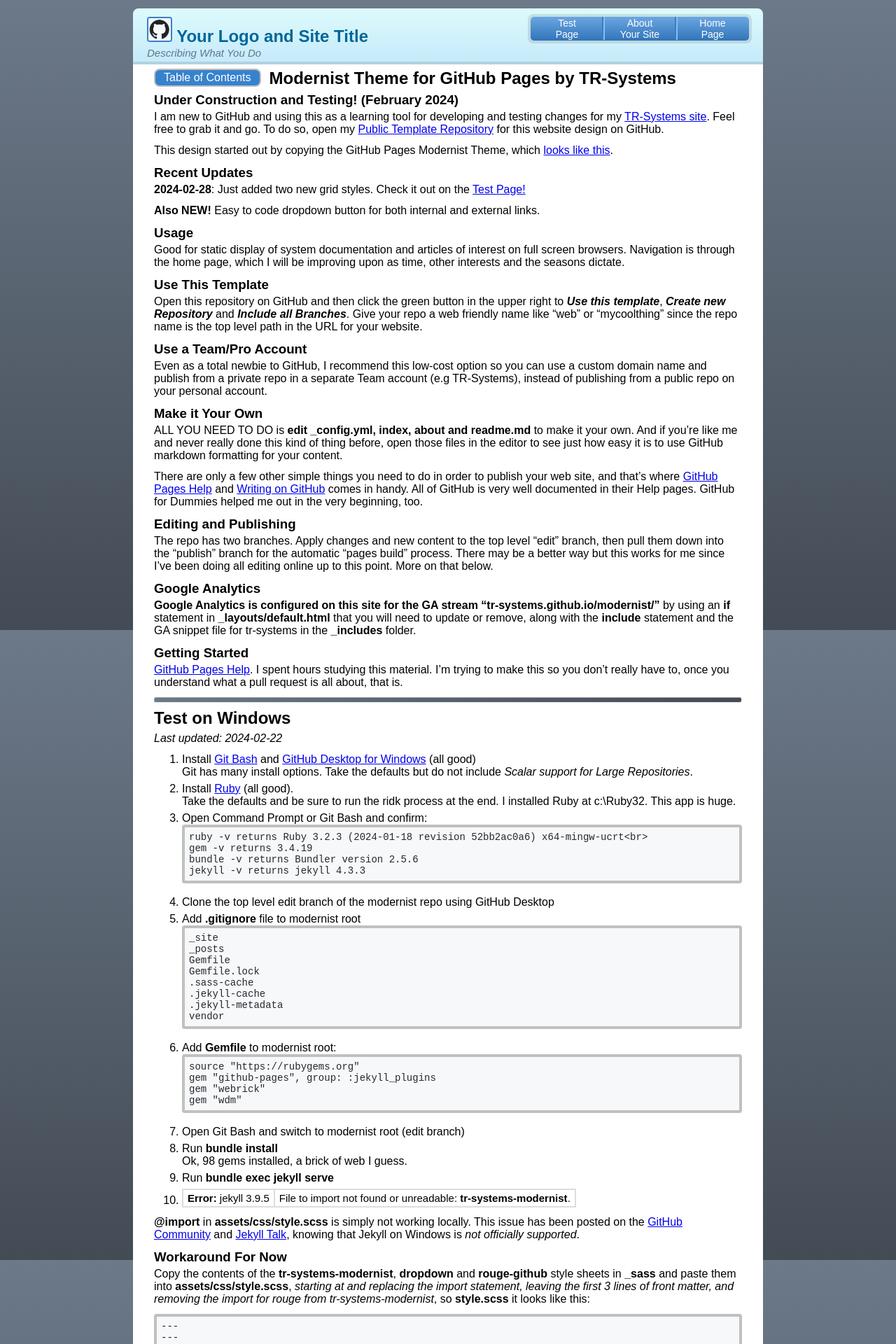
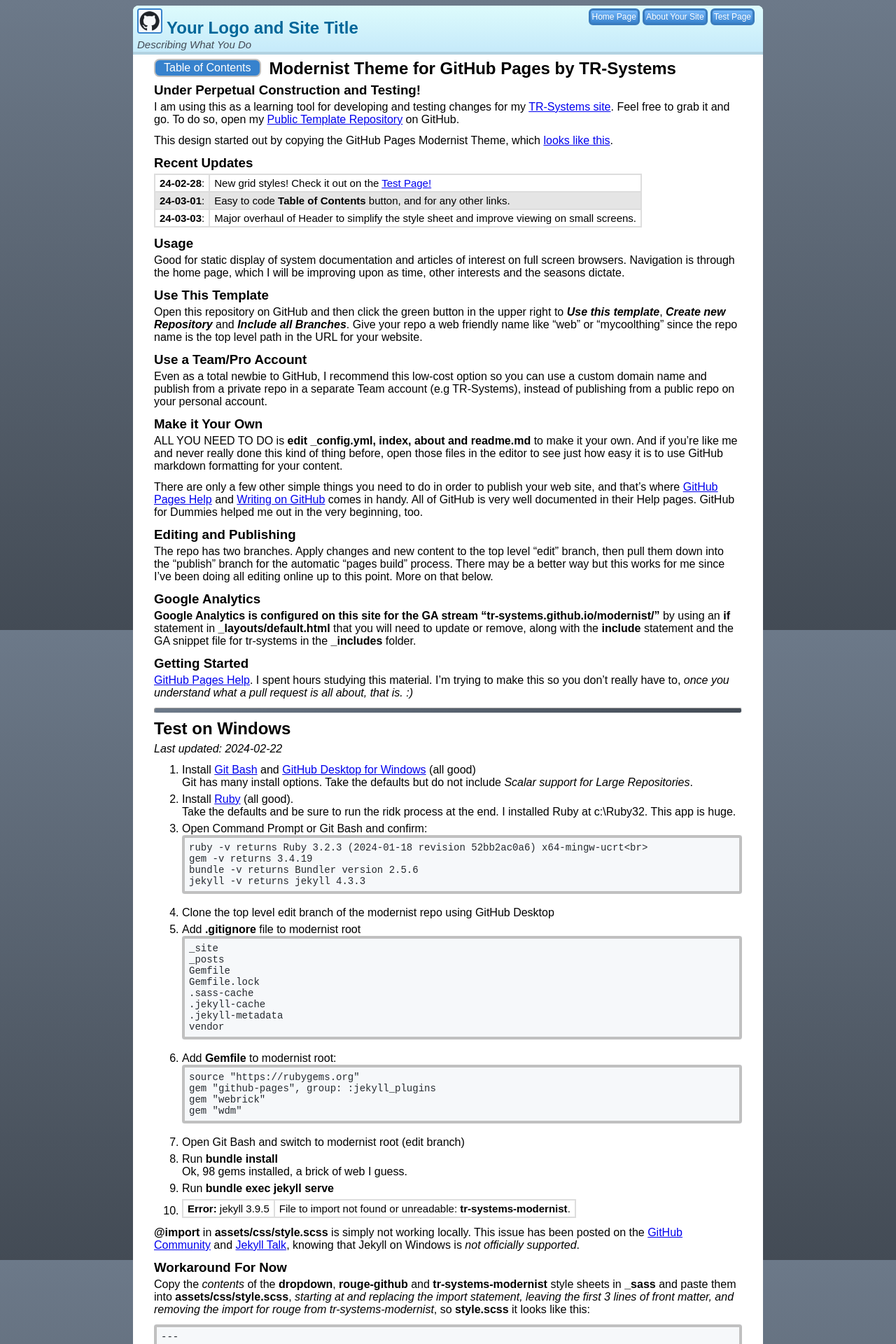
Before and after one commit to TR-Systems/modernist, a Jekyll site: the page built from index.md, in a window 1280 px wide. Shown: the top 1920 px of the page at 70% size. Built offline with Jekyll 4.4.1, drawn with Linux system fonts in a browser that asks for light colours; our own code applies the rules of GitHub Pages for plain Markdown files; some of the changed text lies outside the part shown.

Commit message:
Overhaul Header Style

````diff
--- a/_config.yml
+++ b/_config.yml
@@ -50,7 +50,7 @@
 
 highlighter: rouge
 
-# Header and Footer Elements used in _layouts/default.html
+# Header and Footer Elements used in -layouts/default.html
 
 title: Your Logo and Site Title
 
@@ -72,13 +72,16 @@
 # Two lines only, keep text and words short to fit in box, use <br> to force break
 # Update with your userid and repo name
 
-about_text: About<br>Your Site
-about_page: /about.html
+home-text: Home Page
+home-page: index.html
+
+about-text: About Your Site
+about-page: about.html
 
 # url takes precedence over page, see default.html
-hlink1_text: Test<br>Page
-hlink1_page: /test.html
-# hlink1_url: https://to somewhere else
+hlink1-text: Test Page
+hlink1-page: test.html
+# hlink1-url: https://to somewhere else
 
 # Three paragraphs (lines) for Footer Content
 # Notice how you can apply simple html emphasis formatting
@@ -87,17 +90,17 @@
 
 # First line of footer
 
-contact_info1: <strong>Contact:</strong>
-contact_info2: <em>trsystems.help</em> at the little G mail place.
+contact-info1: <strong>Contact:</strong>
+contact-info2: <em>trsystems.help</em> at the little G mail place.
 
 # Second line with font-size: small in default.html
 
-footer_text1: Website powered by Github Pages using modified Modernist Theme
+footer-text1: Website powered by Github Pages using modified Modernist Theme
 
 # Text2 displayed only if url is specified
 
-footer_text2: <em>Use my template and get started today!</em>
-footer_url: https://tr-systems.github.io/modernist/
+footer-text2: <em>Use my template and get started today!</em>
+footer-url: https://tr-systems.github.io/modernist/
 
 # Third line of footer, with &copy symbol preceding in default.html
 
--- a/_layouts/default.html
+++ b/_layouts/default.html
@@ -24,39 +24,49 @@
 </head>
   <body>
     <div class="wrapper">
-      <header>
+      <section>
+        <div class="grid-hdr">
+	      <div class="item1">
+            <div class="header">
               {% if site.logo %}
-          <h1><img src="{{ site.logo }}" width="32"> {{ site.title }}</h1>
+                <img src="{{ site.logo }}" width="32"><h1 style="display: inline;">{{ site.title }}</h1>
               {% else %}
                 <h1>{{ site.title }}</h1>
               {% endif %}
-        <p><em>{{ site.description | default: site.github.project_tagline }}</em></p>
+              <p>{{ site.description | default: site.github.project_tagline }}</p>
+            </div>
+          </div>
+	      <div class="item2">
+            <div class="header">
               <ul>
-          {% if site.hlink1_url %}
-            <li><a target="_blank" href="{{ site.hlink1_url }}">{{ site.hlink1_text }}</a></li>
+                {% if site.hlink1-url %}
+                  <li><a target="_blank" href="{{ site.hlink1-url }}">{{ site.hlink1-text }}</a></li>
                 {% else %}
-	    {% if site.hlink1_page %}
-              <li><a href="{{ site.url }}/{{ site.hlink1_page }}">{{ site.hlink1_text }}</a></li>
+	              {% if site.hlink1-page %}
+                      <li><a href="{{ site.url }}/{{ site.hlink1-page }}">{{ site.hlink1-text }}</a></li>
                   {% endif %}
                 {% endif %}
-          {% if site.about_page %}
-            <li><a href="{{ site.url }}/{{ site.about_page }}">{{ site.about_text }}</a></li>
+                {% if site.about-page %}
+                  <li><a href="{{ site.url }}/{{ site.about-page }}">{{ site.about-text }}</a></li>
                 {% endif %}
-          <li><a href="{{ site.url }}">Home<br>Page</a></li>
+                {% if site.home-page %}
+                  <li><a href="{{ site.url }}/{{ site.home-page }}">{{ site.home-text }}</a></li>
+                {% endif %}
               </ul>
-      </header>
-      <section>
+            </div>
+          </div>
+        </div>
 
         {{ content }}
 
       </section>
     </div>
     <footer>
-      <p>{{ site.contact_info1 }} {{ site.contact_info2 }}</p>
-      {% if site.footer_url %}
-        <p><small>{{ site.footer_text1 }} <a target="_blank" href="{{ site.footer_url }}">{{ site.footer_text2 }}</a></small></p>
+      <p>{{ site.contact-info1 }} {{ site.contact-info2 }}</p>
+      {% if site.footer-url %}
+        <p><small>{{ site.footer-text1 }} <a target="-blank" href="{{ site.footer-url }}">{{ site.footer-text2 }}a></small></p>
       {% else %}
-        <p><small>{{ site.footer_text1 }} {{ site.footer_text2 }}</small></p>
+        <p><small>{{ site.footer-text1 }} {{ site.footer-text2 }}</small></p>
       {% endif %}
       <p>&copy{{ site.copyright }}</p>
     </footer>
--- a/_sass/dropdown.scss
+++ b/_sass/dropdown.scss
@@ -30,7 +30,7 @@
 .dropdown-content a {
   color: black;
   font-size: 14px;
-  padding: 2px 8px;
+  padding: 4px 8px;
   text-decoration: none;
   display: block;
 }
--- a/_sass/tr-systems-modernist.scss
+++ b/_sass/tr-systems-modernist.scss
@@ -11,114 +11,98 @@
 }
 
 body {
-  padding: 12px 0;
-  margin: 0;
   font-family: Arial, Helvetica, sans-serif;
   font-size: 16px;
   color: black;
-  min-height: calc(100% - 100px);
-}
-
-.wrapper {
-  width: 900px;
-  margin: 0 auto;      /* centers the wrapper on page */
-  padding-bottom: 8px; /* space between wrapper and footer */
+/*  min-height: calc(100% - 100px); ??? */
 }
 
 header, section, footer {
   display:block;
 }
 
-header {
-  border-radius: 8px 8px 0 0;
+.wrapper {
+  width: 900px;
+  margin: 0 auto;      /* centers the wrapper on page */
+}
+
+section {
+  padding: 0 30px;     /* margins for content in the wrapper */
+  background: white;
+  border-radius: 8px;
+  position: relative;
+}
+
+.grid-hdr {
+  display: grid;
+  grid-column-gap: 0;
+  grid-template-columns: 60% 40%;
+  margin-left: -30px;   /* negate section padding */
+  margin-right: -30px;
+  margin-bottom: 6px;
+  padding-top: 4px;
+  padding-bottom: 2px;
   background:#C6EAFA;
   background: linear-gradient(#DDFBFC, #C6EAFA);
-  position:relative;
-  padding:12px 20px 4px 20px;
+  border-radius: 8px 8px 0 0;
   border-bottom:4px solid #B2D2E1;
+}
 
+.header {
   img {
+    margin-left: 6px;
+	padding: 0;
     border: 2px solid #3782CD;
     border-radius: 4px;
     background: none;
-    padding:0;
   }
 
   h1 {
-    margin:0;
-    padding:0;
-    font-size:24px;
-    line-height:1.2;
-    color:#069;
+    margin-left: 6px;
+	margin-bottom: 0;
+    padding: 0;
+    font-size: 24px;
+    line-height: 1.2;
+    color: #069;
   }
 
   p {
-    margin:0;
-    color:#61778B;
-    font-size:15px;
-/*  Don't know what this does */
+    margin: 0 6px 0;
+    color: #434B55; /* #61778B #6C7989, #434B55 */
+    font-size: 15px;
+	font-style: italic;
+/*  Hide Site Description when screen shrinks in @Media setting */
     &.view {
       display:none;
     }
   }
 
-/* All this just to build three link buttons */
   ul {
-    margin:0;
-    padding:0 2px;
-    list-style:none;
-    position:absolute;
-    z-index:1;
-    right:20px;
-    top:12px;
-    height:34px;
-    background:#5198DF;
-    background: linear-gradient(#77B9FB, #3782CD);
-    border-radius:5px;
-    width:auto;
-    /* Without this, there is no border around the link buttons in the list. */
-    &:before {
-      content:'';
-      position:absolute;
-      z-index:-1;
-      left:-4px;
-      top:-4px;
-      right:-4px;
-      bottom:-4px;
-      border-radius: 8px;
-      background:rgba(#000, 0.1);
+    list-style: none;
+    padding-bottom: 6px; /* push the buttoms up in the grid container */
+    margin-right: 12px;    /* and move them to the left */
+	margin-bottom: 0;     /* over-ride default ul style */
+
+    li {
+      float: right;
+	  padding: 2px 2px;
+      border: 3px solid #3A7CBE;
+	  border-radius: 6px;
+      background: #5198DF;
+      background: linear-gradient(#77B9FB, #3782CD);
     }
 
     li:not(:last-child) {
-      padding-bottom: 0;
-    }
-    li {
-      width:100px;
-      float:left;
-      border-right:2px solid #3A7CBE;
-
-      &.single {
-        border:none;
-      }
-    }
-
-    li + li {
-      width: 100px;
-      border-left: 2px solid #8BBEF3;
-    }
-
-    li + li + li {
-      border-right: none;
-      width: 100px;
+      margin-left: 4px;
+      padding: 2px 2px;
     }
 
     a {
       color: white;
       display: block;
-      font-size: 14px;
+      font-size: 12px;
       text-align: center;
       text-decoration: none;
-      padding-top: 1px;
 
       strong {
         font-weight: normal;
@@ -142,13 +126,6 @@
   }
 }
 
-section {
-  padding: 6px 30px 1px; /* margins for content in the wrapper */
-  background: white;
-  border-radius: 0 0 8px 8px;
-  position: relative;
-}
-
 .grid-5050 {
   display: grid;
   grid-template-columns: 1fr 1fr;
@@ -170,13 +147,6 @@
   margin: 0 0 12px;
 }
 
-.grid-toc {
-  display: grid;
-  grid-template-columns: max-content 1fr;
-  grid-column-gap: 12px;
-  margin: 0 0 6px;
-}
-
 /* Grid Columns 1 and 2 */
 .grid-c1 {
   hr {height: 3px;}
@@ -186,13 +156,20 @@
   hr {height: 3px;}
 }
 
+.grid-toc {
+  display: grid;
+  grid-template-columns: max-content 1fr;
+  grid-column-gap: 12px;
+  margin: 0 0 6px;
+}
+
 .grid-toc-content {
   button {margin: 0;}
   h1 {margin: 0;}
   h2 {margin: 0;}
 }
 
-/* margin: top 0, left/right 0, bottom NNpx */
+/* margin adjustments: top 0, left/right 0, bottom NNpx */
 
 h1, h2, {
   padding:0;
@@ -263,8 +240,8 @@
   padding: 4px;
   border: 4px solid #3782CD;
   border-radius: 8px;
-  background:silver;
-  max-width:100%;
+  background: silver;
+  max-width: 100%;
 }
 .img-border2 {
   padding: 2px;
@@ -310,14 +287,13 @@
   vertical-align: middle;
 }
 
-@media print, screen and (max-width: 740px) {
+@media print, screen and (max-width: 900px) {
   body {
     padding:0;
   }
 
   .wrapper {
     border-radius: 0;
-    box-shadow: none;
     width:100%;
   }
 
@@ -337,7 +313,7 @@
   }
 }
 
-@media print, screen and (max-width:580px) {
+@media print, screen and (max-width:500px) {
   header ul {
     display:none;
   }
--- a/index.md
+++ b/index.md
@@ -20,15 +20,16 @@
 </div>
 </div>
 
-### Under Construction and Testing! (February 2024)
-I am new to GitHub and using this as a learning tool for developing and testing changes for my [TR-Systems site](https://tr-systems.github.io/web/){:target="_blank"}. Feel free to grab it and go. To do so, open my [Public Template Repository](https://github.com/tr-systems/modernist){:target="_blank"} for this website design on GitHub.
+### Under Perpetual Construction and Testing!
+I am using this as a learning tool for developing and testing changes for my [TR-Systems site](https://tr-systems.github.io/web/){:target="_blank"}. Feel free to grab it and go. To do so, open my [Public Template Repository](https://github.com/tr-systems/modernist){:target="_blank"}  on GitHub.
 
 This design started out by copying the GitHub Pages Modernist Theme, which [looks like this](https://pages-themes.github.io/modernist/){:target="_blank"}.
 
 ### Recent Updates
-**2024-02-28**: Just added two new grid styles. Check it out on the [Test Page!](test.md)
 
-**Also NEW!** Easy to code dropdown button for both internal and external links.
+| **24-02-28**: | New grid styles! Check it out on the [Test Page!](test.md)
+| **24-03-01**: | Easy to code **Table of Contents** button, and for any other links.
+| **24-03-03**: | Major overhaul of Header to simplify the style sheet and improve viewing on small screens.
 
 ### Usage
 Good for static display of system documentation and articles of interest on full screen browsers. Navigation is through the home page, which I will be improving upon as time, other interests and the seasons dictate.
@@ -51,7 +52,7 @@
 **Google Analytics is configured on this site for the GA stream "tr-systems.github.io/modernist/"** by using an **if** statement in **_layouts/default.html** that you will need to update or remove, along with the **include** statement and the GA snippet file for tr-systems in the **_includes** folder.
 
 ### Getting Started
-[GitHub Pages Help](https://docs.github.com/en/pages){:target="_blank"}. I spent hours studying this material. I'm trying to make this so you don't really have to, once you understand what a pull request is all about, that is.
+[GitHub Pages Help](https://docs.github.com/en/pages){:target="_blank"}. I spent hours studying this material. I'm trying to make this so you don't really have to, *once you understand what a pull request is all about, that is. :)*
 
 ---
 
@@ -97,7 +98,7 @@
 **@import** in **assets/css/style.scss** is simply not working locally. This issue has been posted on the [GitHub Community](https://github.com/orgs/community/discussions/108932){:target="_blank"} and [Jekyll Talk](https://talk.jekyllrb.com/t/error-file-to-import-not-found-or-unreadable-style-sheet/8973){:target="_blank"}, knowing that Jekyll on Windows is *not officially supported*.
 
 ### Workaround For Now
-Copy the contents of the **tr-systems-modernist**, **dropdown** and **rouge-github** style sheets in **_sass** and paste them into **assets/css/style.scss**, *starting at and replacing the import statement, leaving the first 3 lines of front matter, and removing the import for rouge from tr-systems-modernist*, so **style.scss** it looks like this:
+Copy the *contents* of the **dropdown**, **rouge-github** and **tr-systems-modernist** style sheets in **_sass** and paste them into **assets/css/style.scss**, *starting at and replacing the import statement, leaving the first 3 lines of front matter, and removing the import for rouge from tr-systems-modernist*, so **style.scss** it looks like this:
 
 ```
 ---
@@ -116,9 +117,11 @@
 
 1. Run **bundle exec jekyll serve**<br>
 The site now builds. See it here: http://localhost:4000
-2. You can now make content and style changes *on the fly* with the jekyll server running.
-3. When you're done, copy any changes to **style.scss** to **tr-systems-modernist** and push them up to GitHub, but DO NOT PUSH **style.scss**!.
-4. Then, on GitHub, create a pull request into the publish branch for "pages build and deploy".
+2. You can now make content and style changes ***on the fly*** with the jekyll server running.
+3. When you're done, copy any changes you've made to **style.scss** into **tr-systems-modernist**.
+4. Push your content and style changes  up to the edit branch on GitHub using Git or GitHub Desktop, but DO NOT PUSH **style.scss**!
+5. Then, on GitHub, create a pull request into the publish branch for "pages build and deploy".
+6. Voila, websites made easy. Ha!
 
 ---
 
@@ -148,25 +151,29 @@
 
 FINALLY, for the first time in this never ending all time consuming silly winter project of mine, something actually worked on the first attempt! Without a single rat hole to chase down first.
 
-Good time to take a good long break and get outside.
-
-#### Catch you later...
-Tis all for now. Hope someone out there finds this design useful and lets me know. That would make my day.
-
-Thanks for stopping by and checking it out!
-
 ---
 ## Design Elements
-#### Table Layout
-I am using the [CSS Reference](https://www.w3schools.com/cssref/index.php){:target="blank"} from W3Schools to learn how to be stylish. And since my system doc uses tables, W3Schools showed me the way, as you see below and in the style sheet.
+I am using the [CSS Reference](https://www.w3schools.com/cssref/index.php){:target="blank"} and more from W3Schools to learn how to be stylish.
 
-#### List Item Spacing
-I use a lot of bulleted and numbered lists in my doc and like a little space between each item, so that's something I added to the style sheet.
+### List Item Spacing
+Lists with a little space between. Easy to find and adjust in the style sheet.
 
-#### Color Scheme
-Same as the original. Changing it may require changing the color of elements within (i.e text colors, black or white). Linear-gradient will be used if the browser supports it otherwise it will use the solid color specified.
+1. numbered list with break<br>
+more text
+2. two
+3. three
 
-The colors are shown using small image files that I created from screen shots on [color sites](https://www.color-hex.com/){:target="_blank"}. There is a better way, and I will find it.
+* bullet list with break<br>
+more text
+* next bullet
+    * four spaces to get nested bullet with break<br>
+    and more text
+    * and one more
+    * last nested bullet
+* last one
+
+### Color Scheme and Table Style
+W3Schools helped me with the table design. The colors are shown using small image files that I created from screen shots on [color sites](https://www.color-hex.com/){:target="_blank"}. There is a better way, and I will find it, but not a priority.
 
 | Selector | Background Colors | Color1 | Color2 |
 | -------- | ----------------- | ------ | ------ |
@@ -194,7 +199,7 @@
 }
 ```
 
-##### Groovy code
+### Groovy code
 
 ```groovy
     errcd = "OK"
@@ -210,33 +215,28 @@
     }
 ```
 
-1. numbered list with break<br>
-more text
-2. two
-3. three
-
-* bullet list with break<br>
-more text
-* next bullet
-    * four spaces to get nested bullet with break<br>
-    and more text
-    * and one more
-    * last nested bullet
-* last one
+### Blockquote
 
 > blockquote text with break<br>more text
 >
 > second paragraph
 
-Definition List
-: HTML/CSS Tag: **dl**
+### Definition List
 
-Definition Term
-: HTML/CSS Tag: **dt**
+Style Sheet
+: Lets people know  how stylish you are
 
-Definition Description
-: HTML/CSS Tag: **dd**
+Wrapper (Generic Term)
+: Used to encapsulate content on a web page
 
+HTML/CSS Grids
+: Used to encapsulate content on a web page in a defined pattern of columns, rows and cells.
+
+### @Media Print, Screen Styles
+In here is where you can make it smaller/better for tablets and phones (e.g. smaller fonts, smaller h1 h2 headings, etc.). Also used to format for printing. Have not done much work in here.
+
+# Test Header1
+content
 ## Test Header2
 content
 ### Test Header3
@@ -248,19 +248,18 @@
 ###### Test Header65
 content
 ## Technical Details
-I only copied what was needed and then modified the style sheet, default html and config to get what you see here. I removed a lot of formatting and fluff that I didn't like from the overloaded style sheet (too many cooks in the kitchen).
+**_layouts/default.html** is used to build the header and footer. **Custom local variables in _config.yml** provide the content. Link buttons will not be displayed if they are not configured.
 
-**_layouts/default.html** is used to build the header and footer and is substantially modified from the original. All content in the header and footer is supplied by **custom local variables in _config.yml**.
+**_sass/tr-systems-modernist.scss** is the primary style sheet, substantially modified from the original.
 
-In there are two optional link buttons in the upper right corner of the header. If not configured, they will not be displayed. Since nav is currently through the home page, that link is on all pages. The default html file controls that and the style sheet controls how the buttons are placed and squeezed together, with a 6px gray border around them. Rather tricky. *So don't mess with the header section of the style sheet!* Actually, have at it. It's always fun to play around and learn new things in the process. That's the whole point of this for me.
+**_sass/dropdown.scss** provides styling for the links button, the basics of which were obtained from W3Schools and then styled to match the theme here.
 
-**_sass/tr-systems-modernist.scss** is the style sheet and since it was developed and modified over years in the public domain, it was disorganized and hard to follow so I am still in the process of cleaning it up by first learning what everything does and then keeping only those mods and adding others to suit my style, which I then apply to my tr-systems site. So just grab it and go.
+**_sass/rouge-github.scss** is the default Rouge style sheet used in GitHub for code highlighting, replacing **rouge-base16-dark** that came with the original, which I have left in the **_sass** folder.
 
-**_sass/rouge-github.scss** is the default Rouge style sheet used in GitHub for code highlighting, replacing **rouge-base16-dark** that came with the original, which I have left in the **_sass** folder. I also removed all of the custom styling of **code** and **pre** elements from the original, so I can start with html defaults and take it from there.
+**assets/css/style.scss** is the **site style sheet**, which imports **tr-systems**, which imports **dropdown** and **rouge**.
 
-**assets/css/style.scss** is used to import the **tr-systems-modernist** style sheet for inclusion in the site, which then imports rouge-github.
+**Note:** If you change the name of the site style sheet, you need to update the reference in **default.html**.
 
-### @Media Print, Screen Styles
-I've only begun to explore. Current style settings are all original but definitely needs changes since I widened the content section substantially. It's in here that you can make it smaller/better for tablets and phones (e.g. smaller fonts, much smaller h1 h2 headings, etc.). Tables like that shown above will be a problem on small screens.
+---
 
 End of Document
````
Also changed, not shown: other parts of index.md (+1 -3 lines). Lines whose indentation alone changed are shown as unchanged.
